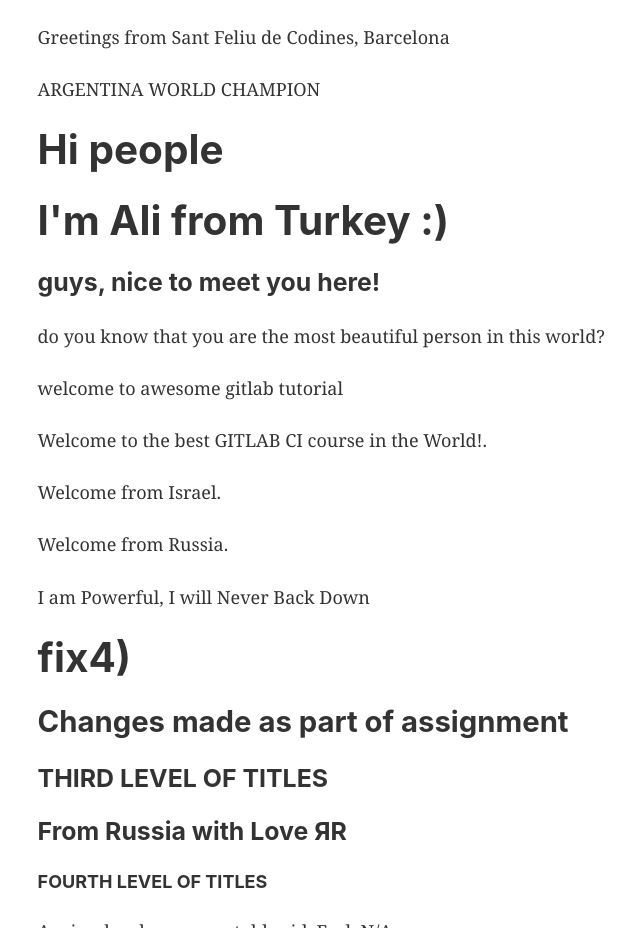
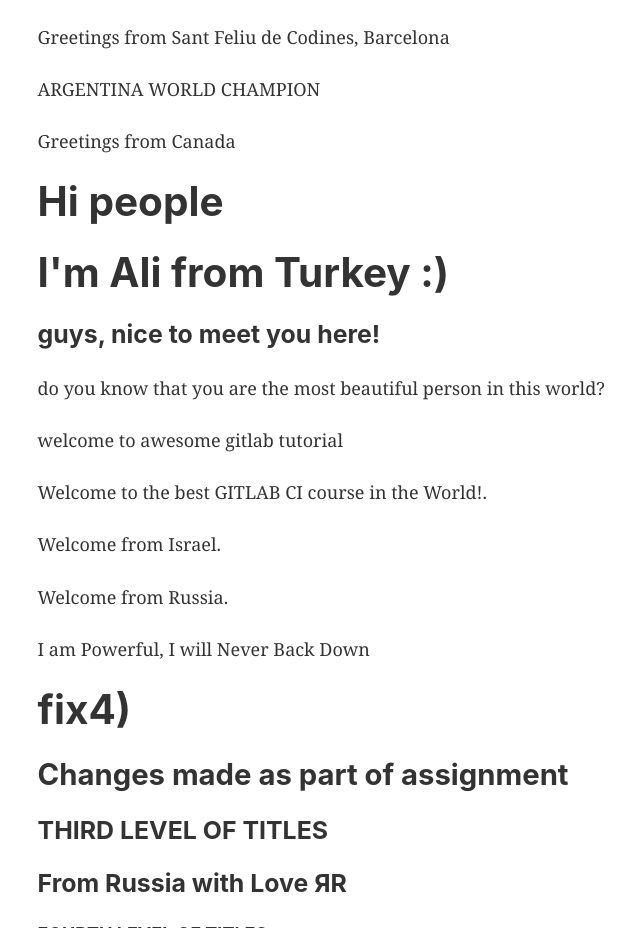
Before and after one commit to anubhavbruce/my-static-webite-1, a Gatsby site: page / in a window 1280 px wide. Shown: the part 2029-2957 px from the top of the page, without its empty margins (142-782 px from the left). Built offline with nearby package versions, Linux system fonts and the light colour scheme; Gatsby itself is replaced by a stand-in of ours.

Commit message:
Added Greeting

```diff
--- a/src/pages/index.js
+++ b/src/pages/index.js
@@ -413,6 +413,7 @@ const IndexPage = () => (
   <p>Greetings from Dec 2022 by FBK</p>
   <p>Greetings from Sant Feliu de Codines, Barcelona</p>
   <p>ARGENTINA WORLD CHAMPION</p>
+  <p>Greetings from Canada</p>
 
     <h1>Hi people</h1>
     <h1>I'm Ali from Turkey :)</h1>
```
